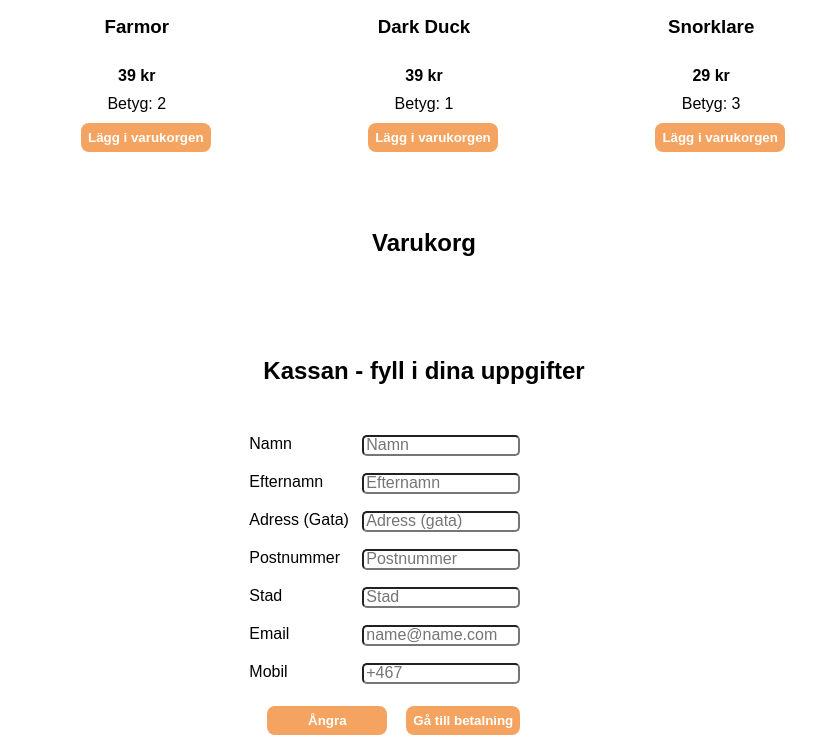
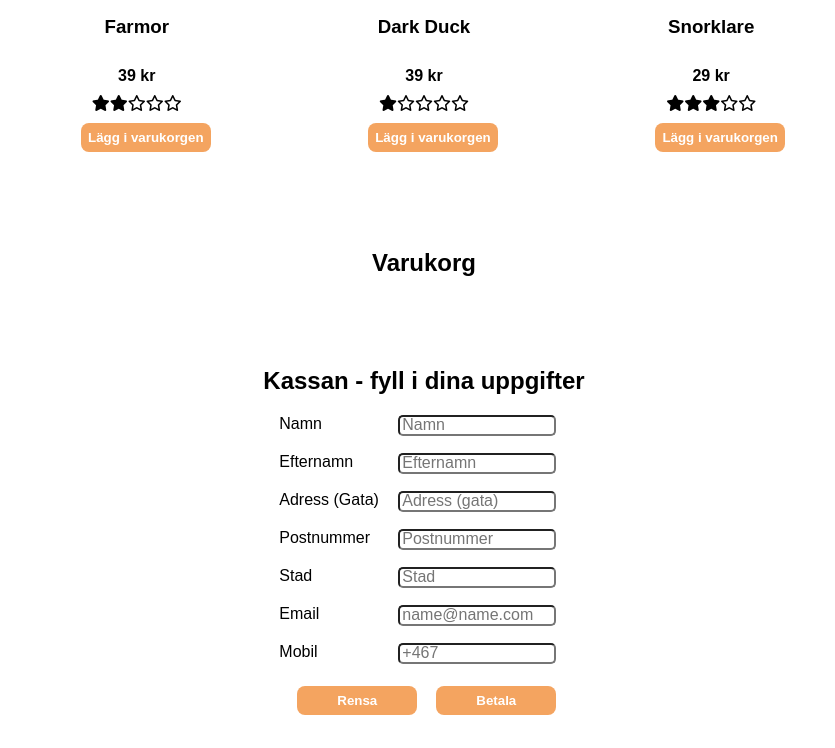
Before and after one commit to Carinalak/gottfrids-badankor, a plain HTML site: page index.html in a window 1280 px wide. Shown: the part 864-1612 px from the top of the page, without its empty margins (216-1051 px from the left). Drawn offline with nearby package versions, Linux system fonts and the light colour scheme.

Commit message:
Rating-stjärnor klara

```diff
--- a/css/_mobile.scss
+++ b/css/_mobile.scss
@@ -4,7 +4,7 @@ body {
 }
 h2 {
     text-align: center;
-    padding: 30px;
+    padding-top: 50px;
 }
 
 .void-left {
@@ -44,6 +44,7 @@ h2 {
    border: 0;
    height: 20px;
    width: 20px;
+   cursor: pointer;
 
 }
 .plus {
@@ -53,6 +54,7 @@ h2 {
     border: 0;
     height: 20px;
     width: 20px;
+    cursor: pointer;
 }
 .add-to-cart {
     background-color: sandybrown;
@@ -73,6 +75,10 @@ h2 {
     border: none;
     text-align: center;
 }
+.material-symbols-outlined {
+    cursor: pointer;
+}
+
 input::-webkit-outer-spin-button,
 input::-webkit-inner-spin-button {
     -webkit-appearance: none;
@@ -97,6 +103,7 @@ input[type=number]{
 .rating {
     margin-bottom: 10px;
 }
+
 .cart {
     display: flex;
     flex-direction: row;
@@ -128,6 +135,7 @@ input[type=number]{
     padding: 7px;
     border-radius: 8px;
     width: 100px;
+    cursor: pointer;
 }
 .customer-form {
     display: grid;
@@ -187,6 +195,7 @@ input[type=number]{
     padding: 7px;
     border-radius: 8px;
     width: 120px;
+    cursor: pointer;
   }
   .go-to-pay {
     background-color: sandybrown;
@@ -196,6 +205,7 @@ input[type=number]{
     margin-left: 18px;
     padding: 7px;
     border-radius: 8px;
-    width: 120 px;
+    width: 120px;
+    cursor: pointer;
   }
   /* slut */
--- a/index.html
+++ b/index.html
@@ -9,6 +9,8 @@
     <link rel="stylesheet" href="css/style.css" type="text/css">
     <link rel="stylesheet" href="https://fonts.googleapis.com/css2?family=Material+Symbols+Outlined:opsz,wght,FILL,GRAD@24,400,0,0" /> <!--Shopping cart-->
     <link rel="stylesheet" href="https://fonts.googleapis.com/css2?family=Material+Symbols+Outlined:opsz,wght,FILL,GRAD@24,400,0,0" />
+    <link rel="stylesheet" href="https://cdnjs.cloudflare.com/ajax/libs/font-awesome/6.0.0/css/all.min.css"  crossorigin="anonymous">
+
     <title>Gottfrids badankor</title>
 </head>
 <body>
@@ -21,9 +23,9 @@
       </button>
     <h1>Gottfrids badankor</h1>
     <div id="cartMenu" class="cart-menu"></div>
-    <button id="cartIcon" class="material-symbols-outlined cart-icon">
+    <a href="#cart"><button id="cartIcon" class="material-symbols-outlined cart-icon">
       shopping_cart
-      </button>
+      </button>  </a>
   </nav>
  </header>
  <main>
@@ -114,10 +116,10 @@
         </label>
       <div class="form-buttons">
         <label>
-          <input class="cancel-button" type="reset" value="Ångra">
+          <input class="cancel-button" type="reset" value="Rensa">
         </label>
         <label >
-          <input class="go-to-pay" type="submit" value="Gå till betalning">
+          <input class="go-to-pay" type="submit" value="Betala">
       </label>
   </div>
     </form>
--- a/js/script.js
+++ b/js/script.js
@@ -135,6 +135,16 @@ function removeDuck(e) {
     printCartDucks();
 }
 
+function getRatingStars(rating) {
+    const starIcon = '<i class="fas fa-star"></i>';
+    const emptyStarIcon = '<i class="far fa-star"></i>';
+
+    const fullStars = starIcon.repeat(rating);
+    const emptyStars = emptyStarIcon.repeat(5 - rating);
+
+    return fullStars + emptyStars;
+}
+
 // Skriver ut produkterna:
 function printDucks() {
     duckHtmlContainer.innerHTML = '';
@@ -148,10 +158,9 @@ function printDucks() {
                 height="${duck.img.height}" loading="lazy">
             </div>
             <h3>${duck.name}</h3>
-            <div class="price"><span>${duck.price}</span> kr</div>
-            <div class="rating">Betyg: <span>${duck.rating}</span> </div>
+                <div class="price"><span>${duck.price}</span> kr</div>
+                <div class="rating">${getRatingStars(duck.rating)}</div>
             <div>
-
                 <button class="add-to-cart" data-id="${index}"> Lägg i varukorgen </button>
             </div>
         </article>
@@ -161,13 +170,7 @@ function printDucks() {
     const plusBtns = document.querySelectorAll('button.plus');           /////// 2 plusBtns - Variabel - QuerySelector - plus
     const addToCartBtns = document.querySelectorAll('button.add-to-cart');       /////// 2 addToCart - variabel - QuerySelector - add
 
-//Nedan nytt:
-    //const addToCartBtns = document.querySelectorAll('button.add-to-cart');
 
-    //function
-
-
-// Ovan NYTT
     minusBtns.forEach(btn => {
     btn.addEventListener('click', decreaseAmount);});
     plusBtns.forEach(btn => {
@@ -176,9 +179,8 @@ function printDucks() {
     addToCartBtns.forEach(btn => {                                     /////// 3 addToCartBtns - EventListener
         btn.addEventListener('click', addToCart);
         });
+}
 
-
-}
 
 // Ducks som man har beställt fler än 0 av: //---------------------------------  Varukorg ------------------------------------------------
 function printCartDucks() {
```
Also changed, not shown: css/style.css.
